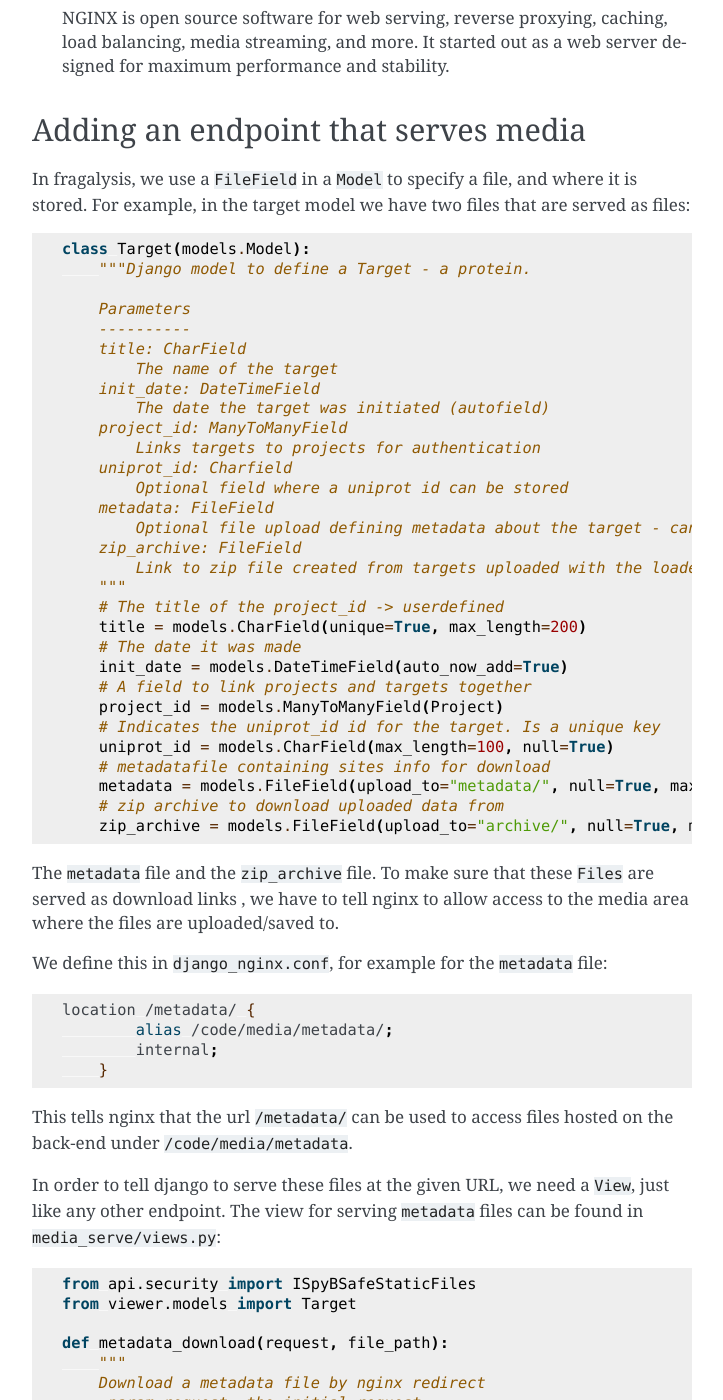
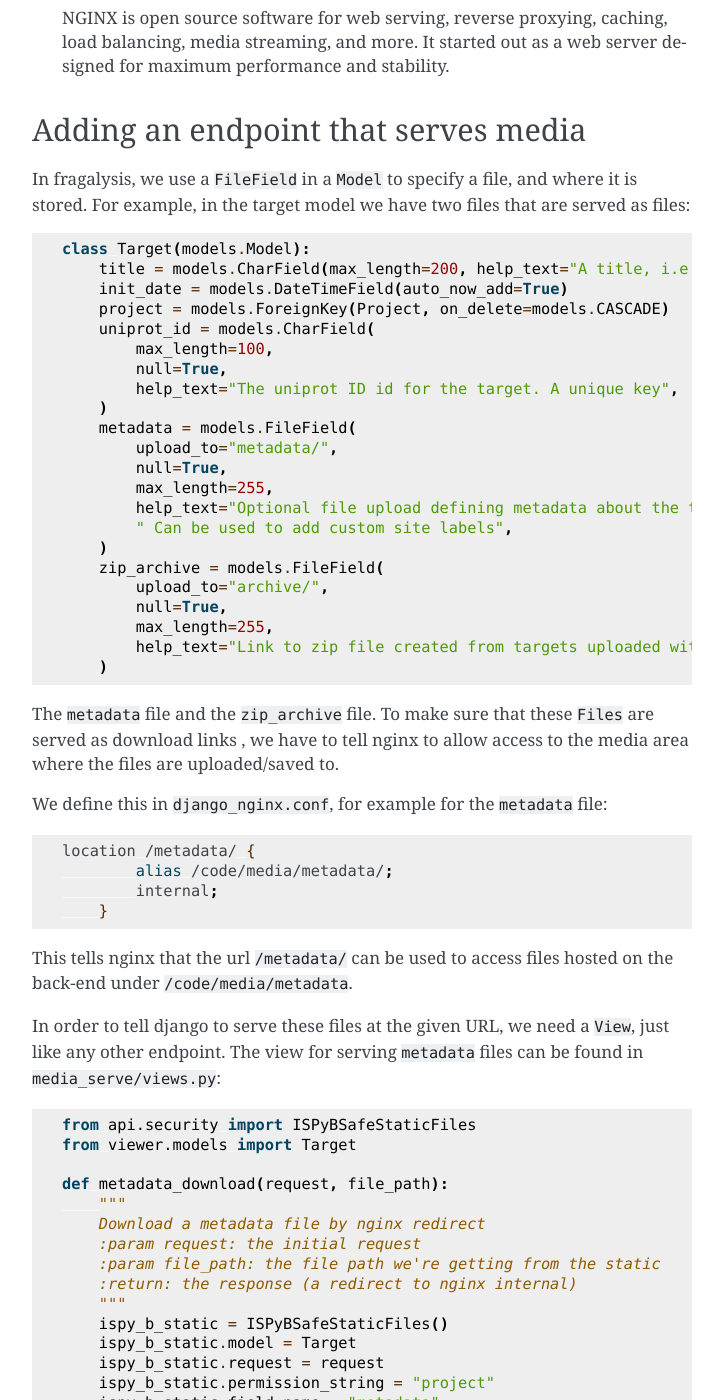
Before and after one commit to xchem/fragalysis-backend, a Sphinx documentation site: the page built from docs/source/API/media.rst, in a window 1280 px wide and 1400 px high, scrolled down 546 px. Shown: the whole window, without its empty margins (388-1111 px from the left). Built offline with Sphinx 7.4.7, drawn with Linux system fonts in a browser that asks for light colours; some of the changed text lies outside the part shown.

Commit message:
docs: Update API docs for v2 model/view renames and fix Sphinx build
The docs/API pages and the Sphinx config had drifted from the v2 code
(Molecule/Protein -> SiteObservation) and from Django 4+/5 API changes:

- conf.py: force_text -> force_str (force_text removed in Django 4.0,
  project is on Django 5.2; previously aborted the build on import)
- download.rst: DownloadStructures -> DownloadStructuresView,
  DictToCsv -> DictToCSVView
- misc_views.rst: MoleculeTag(View) -> SiteObservationTag(View),
  removed deleted TargetMoleculesView, modernised the Tags prose,
  and switched the function directives to autofunction
- api_intro.rst / media.rst: corrected the Target model example
  (project_id ManyToMany -> project ForeignKey, help_text style),
  filter_fields -> filterset_fields, deprecated url() -> path(),
  ISpyB -> ISPyB class-name spelling, ROOT_URLCONF typo

Verified: sphinx-build -b html docs/source completes successfully;
all docs/API directives now import and render without warnings.

Co-Authored-By: Claude Opus 4.7 (1M context) <noreply@anthropic.com>

```diff
--- a/docs/source/API/download.rst
+++ b/docs/source/API/download.rst
@@ -4,7 +4,7 @@ Download data
 Fragalysis provides functionality to flexibly download subsets of data as follows:
 
 - **Subset of Target Data** - Given a permitted target, a list of protein codes, and a series of booleans indicating which
-  information is requested, the DownloadStructures view will construct a zip file of the requested information (if available).
+  information is requested, the DownloadStructuresView will construct a zip file of the requested information (if available).
   For example, the user could request to download only PDB files for a particular list of protein codes.
 
 - **Subset of Computed Set Data** - Constructs a csv file for download based on a dictionary constructed in the react
@@ -13,8 +13,8 @@ Fragalysis provides functionality to flexibly download subsets of data as follow
 Views
 -----
 
-.. autoclass:: viewer.views.DownloadStructures
+.. autoclass:: viewer.views.DownloadStructuresView
     :members:
 
-.. autoclass:: viewer.views.DictToCsv
+.. autoclass:: viewer.views.DictToCSVView
     :members:
--- a/docs/source/API/media.rst
+++ b/docs/source/API/media.rst
@@ -29,35 +29,27 @@ the target model we have two files that are served as files:
 .. code-block:: python
 
     class Target(models.Model):
-        """Django model to define a Target - a protein.
-
-        Parameters
-        ----------
-        title: CharField
-            The name of the target
-        init_date: DateTimeField
-            The date the target was initiated (autofield)
-        project_id: ManyToManyField
-            Links targets to projects for authentication
-        uniprot_id: Charfield
-            Optional field where a uniprot id can be stored
-        metadata: FileField
-            Optional file upload defining metadata about the target - can be used to add custom site labels
-        zip_archive: FileField
-            Link to zip file created from targets uploaded with the loader
-        """
-        # The title of the project_id -> userdefined
-        title = models.CharField(unique=True, max_length=200)
-        # The date it was made
+        title = models.CharField(max_length=200, help_text="A title, i.e. Mpro")
         init_date = models.DateTimeField(auto_now_add=True)
-        # A field to link projects and targets together
-        project_id = models.ManyToManyField(Project)
-        # Indicates the uniprot_id id for the target. Is a unique key
-        uniprot_id = models.CharField(max_length=100, null=True)
-        # metadatafile containing sites info for download
-        metadata = models.FileField(upload_to="metadata/", null=True, max_length=255)
-        # zip archive to download uploaded data from
-        zip_archive = models.FileField(upload_to="archive/", null=True, max_length=255)
+        project = models.ForeignKey(Project, on_delete=models.CASCADE)
+        uniprot_id = models.CharField(
+            max_length=100,
+            null=True,
+            help_text="The uniprot ID id for the target. A unique key",
+        )
+        metadata = models.FileField(
+            upload_to="metadata/",
+            null=True,
+            max_length=255,
+            help_text="Optional file upload defining metadata about the target."
+            " Can be used to add custom site labels",
+        )
+        zip_archive = models.FileField(
+            upload_to="archive/",
+            null=True,
+            max_length=255,
+            help_text="Link to zip file created from targets uploaded with the loader",
+        )
 
 The :code:`metadata` file and the :code:`zip_archive` file. To make sure that these :code:`Files` are served as download links
 , we have to tell nginx to allow access to the media area where the files are uploaded/saved to.
@@ -79,7 +71,7 @@ view for serving :code:`metadata` files can be found in :code:`media_serve/views
 
 .. code-block:: python
 
-    from api.security import ISpyBSafeStaticFiles
+    from api.security import ISPyBSafeStaticFiles
     from viewer.models import Target
 
     def metadata_download(request, file_path):
@@ -89,10 +81,10 @@ view for serving :code:`metadata` files can be found in :code:`media_serve/views
         :param file_path: the file path we're getting from the static
         :return: the response (a redirect to nginx internal)
         """
-        ispy_b_static = ISpyBSafeStaticFiles()
+        ispy_b_static = ISPyBSafeStaticFiles()
         ispy_b_static.model = Target
         ispy_b_static.request = request
-        ispy_b_static.permission_string = "project_id"
+        ispy_b_static.permission_string = "project"
         ispy_b_static.field_name = "metadata"
         ispy_b_static.content_type = "application/x-pilot"
         ispy_b_static.prefix = "/metadata/"
@@ -100,18 +92,18 @@ view for serving :code:`metadata` files can be found in :code:`media_serve/views
         return ispy_b_static.get_response()
 
 
-For our files, we're authenticating user access to file downloads with :code:`ISpyBSafeStaticFiles`, which is a custom
-class inheriting :code:`ISpyBSafeQuerySet(viewsets.ReadOnlyModelViewSet)`: the same View method we use to authenticate
-user access for all non-media views. The difference between :code:`ISpyBSafeQuerySet` and :code:`ISpyBSafeStaticFiles`
-is that :code:`ISpyBSafeStaticFiles` contains a method that sets the context of the response using NGINX's redirect
+For our files, we're authenticating user access to file downloads with :code:`ISPyBSafeStaticFiles`, which is a custom
+class inheriting :code:`ISPyBSafeQuerySet(viewsets.ReadOnlyModelViewSet)`: the same View method we use to authenticate
+user access for all non-media views. The difference between :code:`ISPyBSafeQuerySet` and :code:`ISPyBSafeStaticFiles`
+is that :code:`ISPyBSafeStaticFiles` contains a method that sets the context of the response using NGINX's redirect
 method, returning the response including the file as an attachment:
 
 .. code-block:: python
 
-    class ISpyBSafeStaticFiles:
+    class ISPyBSafeStaticFiles:
 
         def get_queryset(self):
-            query = ISpyBSafeQuerySet()
+            query = ISPyBSafeQuerySet()
             query.request = self.request
             query.filter_permissions = self.permission_string
             query.queryset = self.model.objects.filter()
--- a/docs/source/conf.py
+++ b/docs/source/conf.py
@@ -15,7 +15,7 @@ import os
 import sys
 
 import django
-from django.utils.encoding import force_text
+from django.utils.encoding import force_str
 from django.utils.html import strip_tags
 
 sys.path.insert(0, os.path.abspath('../..'))
@@ -79,9 +79,9 @@ def process_docstring(app, what, name, obj, options, lines):
             # Try the column's help text or the verbose name
             text = ""
             if hasattr(field, "help_text"):
-                text = strip_tags(force_text(field.help_text))
+                text = strip_tags(force_str(field.help_text))
             if not text and hasattr(field, "verbose_name"):
-                text = force_text(field.verbose_name).capitalize()
+                text = force_str(field.verbose_name).capitalize()
             if text:
                 lines.append(f':param {field.attname}: {text}')
                 lines.append(f':type {field.attname}: {type(field).__name__}')
```
Also changed, not shown: other parts of docs/source/API/media.rst (+1 -1 lines), docs/source/API/api_intro.rst (+13 -13 lines), docs/source/API/misc_views.rst (+10 -23 lines).
